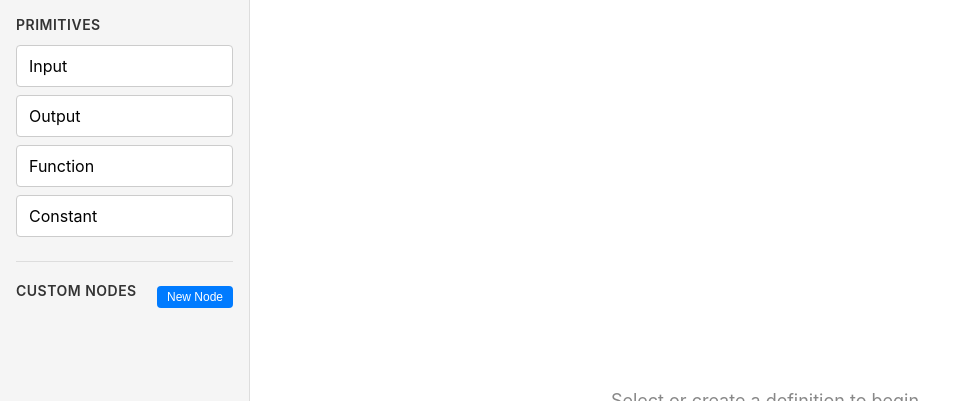
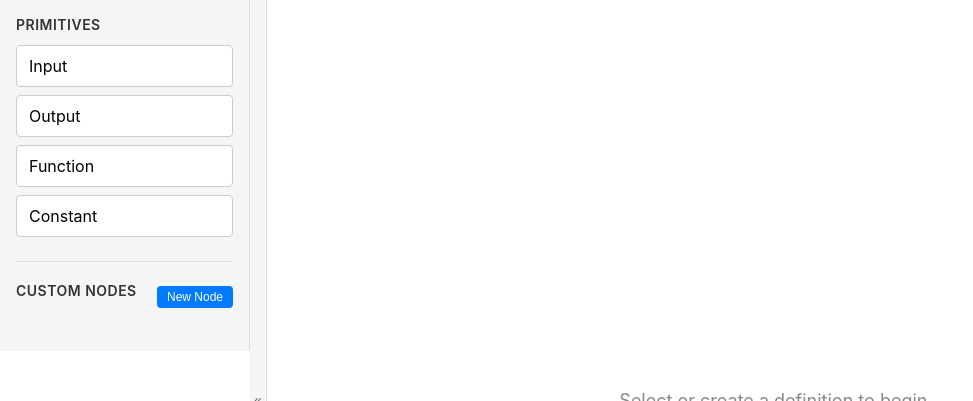
Before and after one commit to 68mschmitt/arch-complete, a React (Vite) app: page / in a window 1280 px wide. Shown: the top 401 px of the page, without its empty margins (0-973 px from the left). Built offline with nearby package versions, Linux system fonts and the light colour scheme.

Commit message:
feat(palette): add collapsible sidebar with toggle button
Ultraworked with [Sisyphus](https://github.com/code-yeongyu/oh-my-opencode)

Co-authored-by: Sisyphus <clio-agent@sisyphuslabs.ai>

```diff
--- a/src/App.module.css
+++ b/src/App.module.css
@@ -4,3 +4,33 @@
   width: 100vw;
   overflow: hidden;
 }
+
+.paletteWrapper {
+  width: 250px;
+  flex-shrink: 0;
+  overflow: hidden;
+  transition: width 0.25s ease;
+}
+
+.paletteCollapsed {
+  width: 0;
+}
+
+.paletteToggle {
+  flex-shrink: 0;
+  background: #f5f5f5;
+  border: none;
+  border-right: 1px solid #ddd;
+  cursor: pointer;
+  display: flex;
+  align-items: center;
+  justify-content: center;
+  padding: 0 4px;
+  font-size: 14px;
+  color: #666;
+  transition: background-color 0.15s ease;
+}
+
+.paletteToggle:hover {
+  background-color: #e8e8e8;
+}
--- a/src/App.tsx
+++ b/src/App.tsx
@@ -11,10 +11,21 @@ function App() {
   useHydration();
   usePersistence();
   const sidePanelDefinitionId = useStore(s => s.sidePanelDefinitionId);
+  const paletteCollapsed = useStore(s => s.paletteCollapsed);
+  const togglePalette = useStore(s => s.togglePalette);
 
   return (
     <div className={styles.container}>
-      <Palette />
+      <div className={`${styles.paletteWrapper} ${paletteCollapsed ? styles.paletteCollapsed : ''}`}>
+        <Palette />
+      </div>
+      <button
+        className={styles.paletteToggle}
+        onClick={togglePalette}
+        data-testid="palette-toggle"
+      >
+        {paletteCollapsed ? '\u00BB' : '\u00AB'}
+      </button>
       <ReactFlowProvider>
         <Canvas />
       </ReactFlowProvider>
```
